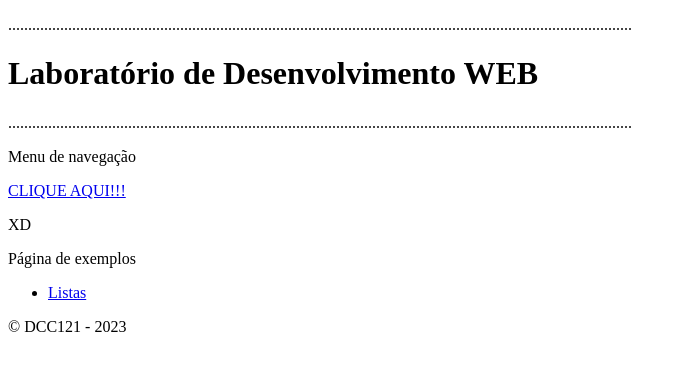
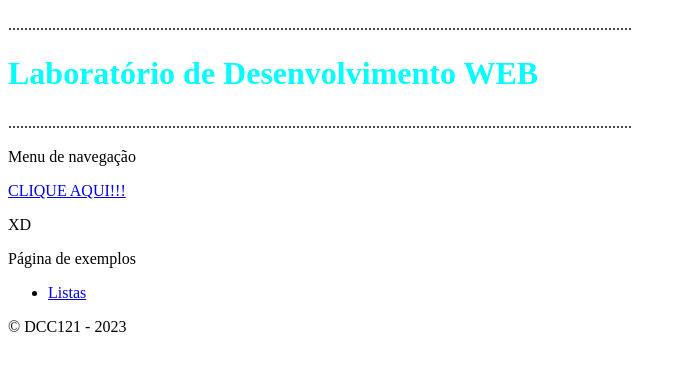
Before and after one commit to ufjf-dcc121/dcc121-2023-1-atv1-KarenJOliveira, a plain HTML site: page index.html in a window 1280 px wide. Shown: the whole page, without its empty margins (0-686 px from the left). Drawn offline with Linux system fonts and the light colour scheme.

Commit message:
colocando cor

```diff
--- a/index.html
+++ b/index.html
@@ -10,7 +10,7 @@
 
     <header>
      <p>............................................................................................................................................................</p>
-     <h1>Laboratório de Desenvolvimento WEB</h1>
+     <h1 style="color: aqua;">Laboratório de Desenvolvimento WEB</h1>
      <p>............................................................................................................................................................</p>
     </header>
      <main>
```
